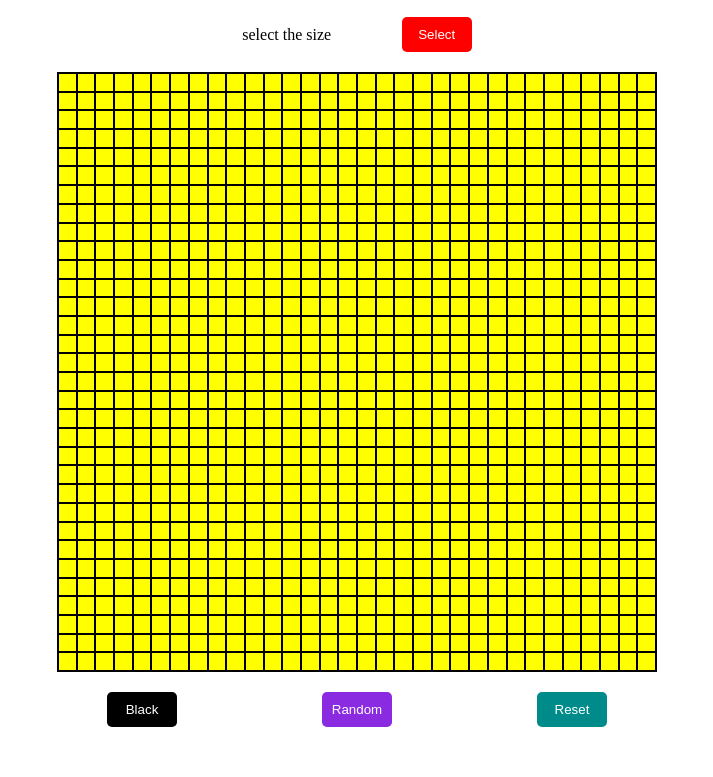
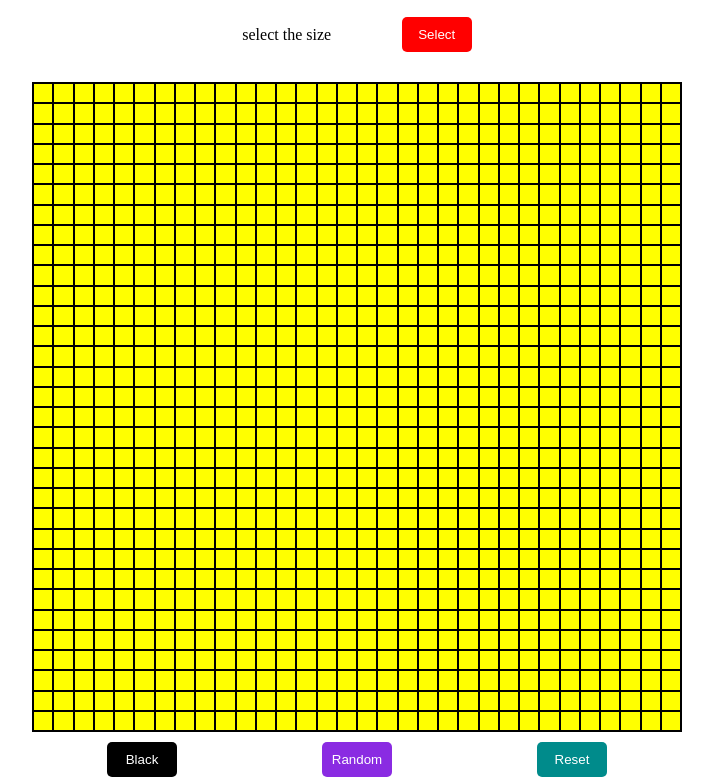
Before and after one commit to Mxhrshad/Etch-a-Sketch, a plain HTML site: page index.html in a window 1280 px wide. Shown: the part 40-817 px from the top of the page, without its empty margins (283-996 px from the left). Drawn offline with Linux system fonts and the light colour scheme.

Commit message:
Edit index.css

```diff
--- a/index.css
+++ b/index.css
@@ -19,7 +19,7 @@ body{
     margin: 20px 0px;
 }
 
-.header button{
+.popup {
     border: 0;
     border-radius: 5px;
     width: 70px;
@@ -29,12 +29,17 @@ body{
     cursor: pointer;
 }
 
+.message{
+    font-weight: bold;
+
+}
+
 .container{
     display: grid;
-    width: 600px;
-    height: 600px;
+    width: 650px;
+    height: 650px;
     border: 1px solid black;
-    margin-bottom: 20px;
+    margin: 10px 0;
 }
 
 .footer{
```
